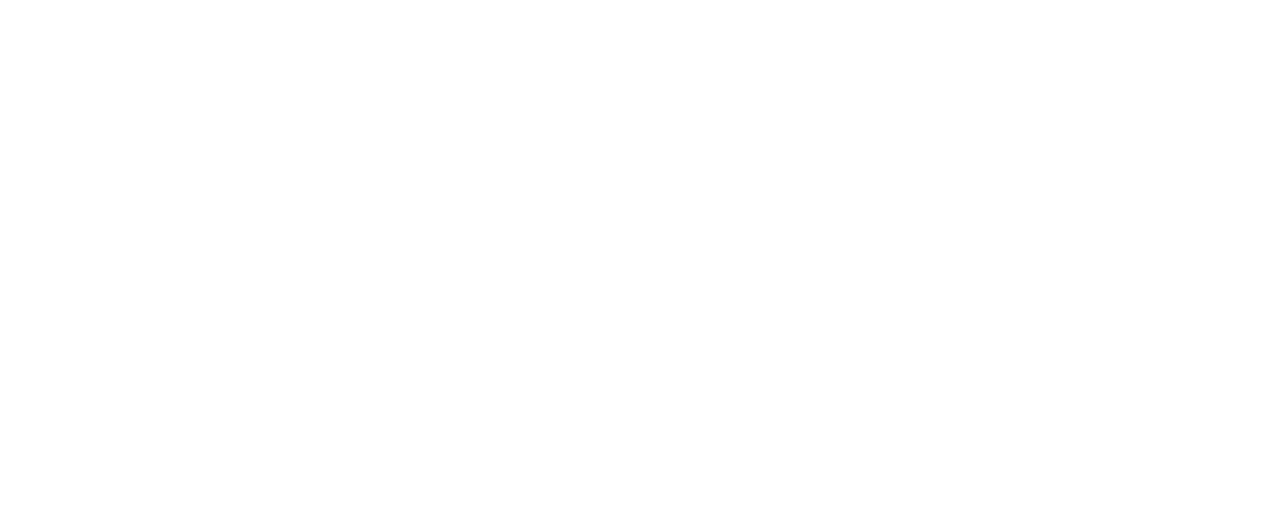
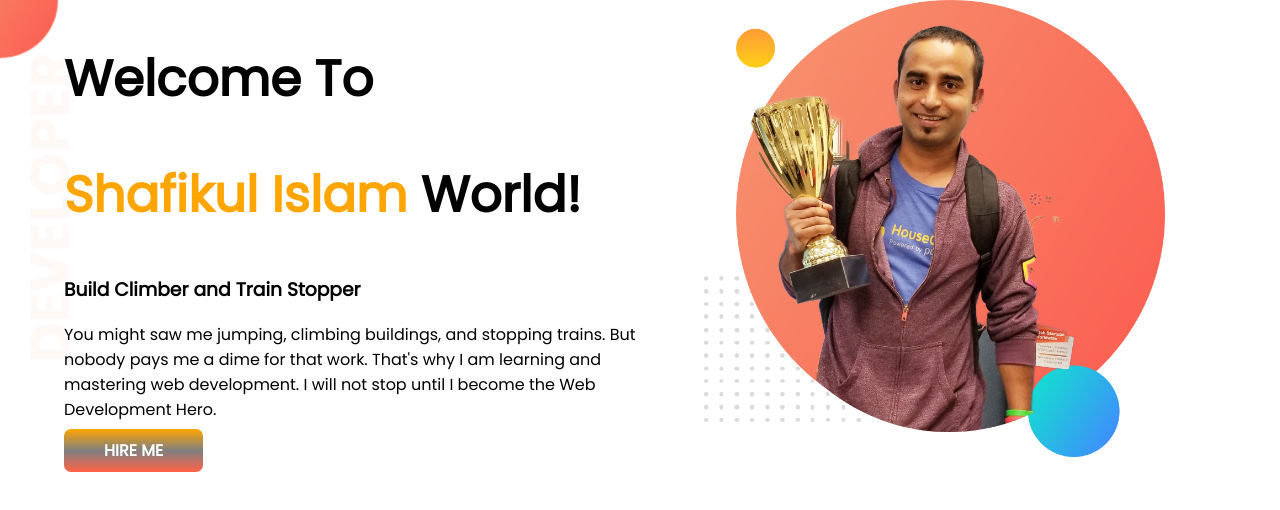
Before and after one commit to MdShafikulIslam1/developer-portfolio, a plain HTML site: page index.html in a window 1280 px wide. Drawn offline with Linux system fonts and the light colour scheme.

Commit message:
first section is completed

```diff
--- a/index.html
+++ b/index.html
@@ -1,13 +1,30 @@
 <!DOCTYPE html>
 <html lang="en">
-<head>
-    <meta charset="UTF-8">
-    <meta http-equiv="X-UA-Compatible" content="IE=edge">
-    <meta name="viewport" content="width=device-width, initial-scale=1.0">
+  <head>
+    <meta charset="UTF-8" />
+    <meta http-equiv="X-UA-Compatible" content="IE=edge" />
+    <meta name="viewport" content="width=device-width, initial-scale=1.0" />
     <title>my first portfolio website</title>
-    <link rel="stylesheet" href="style.css">
-</head>
-<body>
-
-</body>
+    <link rel="preconnect" href="https://fonts.googleapis.com" />
+    <link rel="preconnect" href="https://fonts.gstatic.com" crossorigin />
+    <link
+      href="https://fonts.googleapis.com/css2?family=Open+Sans:wght@300&family=Poppins&display=swap"
+      rel="stylesheet"
+    />
+    <link rel="stylesheet" href="style.css" />
+  </head>
+  <body>
+   <section class="top-section">
+    <div class="half-width">
+        <h1>Welcome To</h1>
+        <h1> <span class="shofik">Shafikul Islam</span> World!</h1>
+        <h3>Build Climber and Train Stopper</h3>
+        <p>You might saw me jumping, climbing buildings, and stopping trains. But nobody pays me a dime for that work. That's why I am learning and mastering web development. I will not stop until I become the Web Development Hero.</p>
+        <a class="btn btn-primary" target="_blank" href="https://www.facebook.com/profile.php?id=100013695768823"">HIRE ME</a>
+       </div>
+       <div class="half-width">
+        <img src="images/jhankar.png" alt="">
+       </div>
+   </section>
+  </body>
 </html>
--- a/style.css
+++ b/style.css
@@ -0,0 +1,33 @@
+body{
+    font-family: 'Open Sans', sans-serif;
+font-family: 'Poppins', sans-serif;
+margin: 0;
+}
+h1{
+    font-size:50px;
+}
+.shofik{
+    color:orange;
+}
+section {
+    display: flex;
+}
+.half-width{
+    width: 50%;
+    padding-left:5%;
+}
+.half-width img{
+    width: 80%;
+}
+.btn{
+    background-image:linear-gradient(orange,gray ,tomato);
+    text-decoration: none;
+    padding:10px 40px;
+    border-radius: 7px;
+    color: #fff;
+    font-weight: 700;
+}
+.top-section{
+    background-image: url(images/top-banner.png);
+    background-repeat: no-repeat;
+}
```
Also changed, not shown: images/dream-bg.png (added), images/exp-bg.png (added), images/jhankar.png (added), images/jhankar2.png (added), images/my-bg.png (added), images/my-bg2.png (added), images/top-banner.png (added), 7 other files.
